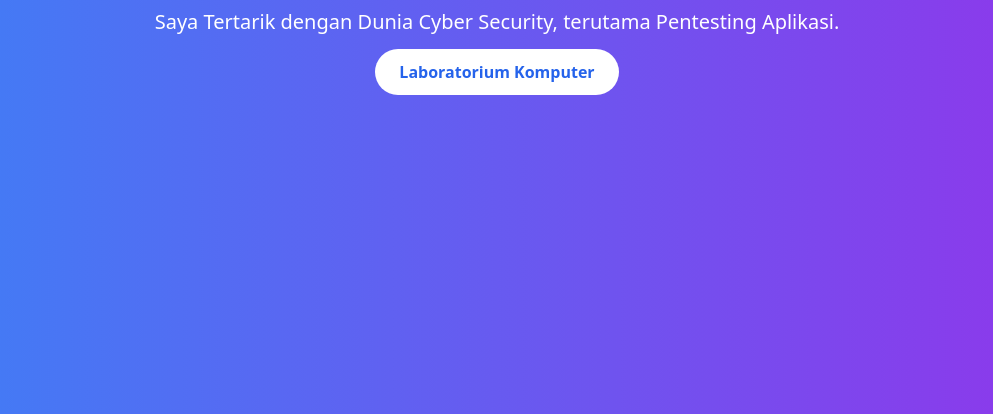
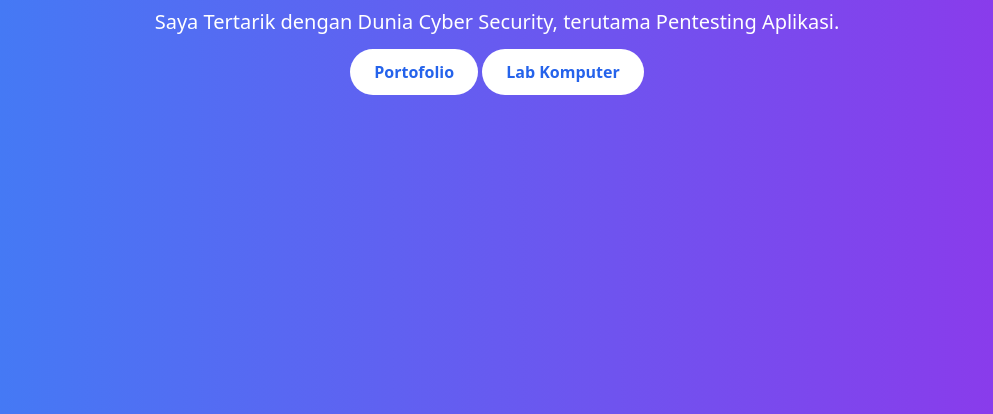
Before and after one commit to aemblackbox/aemblackbox.github.io, a plain HTML site: page index.html in a window 1280 px wide. Shown: the part 386-800 px from the top of the page, without its empty margins (143-1136 px from the left). Drawn offline with nearby package versions, Linux system fonts and the light colour scheme.

Commit message:
Update index.html

```diff
--- a/index.html
+++ b/index.html
@@ -23,7 +23,9 @@
         <div class="container mx-auto px-4 text-center">
             <h1 class="text-5xl font-bold mb-4">Hi, Saya Muhaemin</h1>
             <p class="text-xl mb-6">Saya Tertarik dengan Dunia Cyber Security, terutama Pentesting Aplikasi.</p>
-            <a href="https://aemblackbox.github.io/labkom/kolase" target="_blank" class="bg-white text-blue-600 px-6 py-3 rounded-full font-semibold hover:bg-blue-100">Laboratorium Komputer</a>
+            <a href="https://aemblackbox.github.io/portofolio" target="_blank" class="bg-white text-blue-600 px-6 py-3 rounded-full font-semibold hover:bg-blue-100">Portofolio</a>
+            <a href="https://aemblackbox.github.io/labkom/kolase" target="_blank" class="bg-white text-blue-600 px-6 py-3 rounded-full font-semibold hover:bg-blue-100">Lab Komputer</a>
+
         </div>
     </section>
 </body>
```
